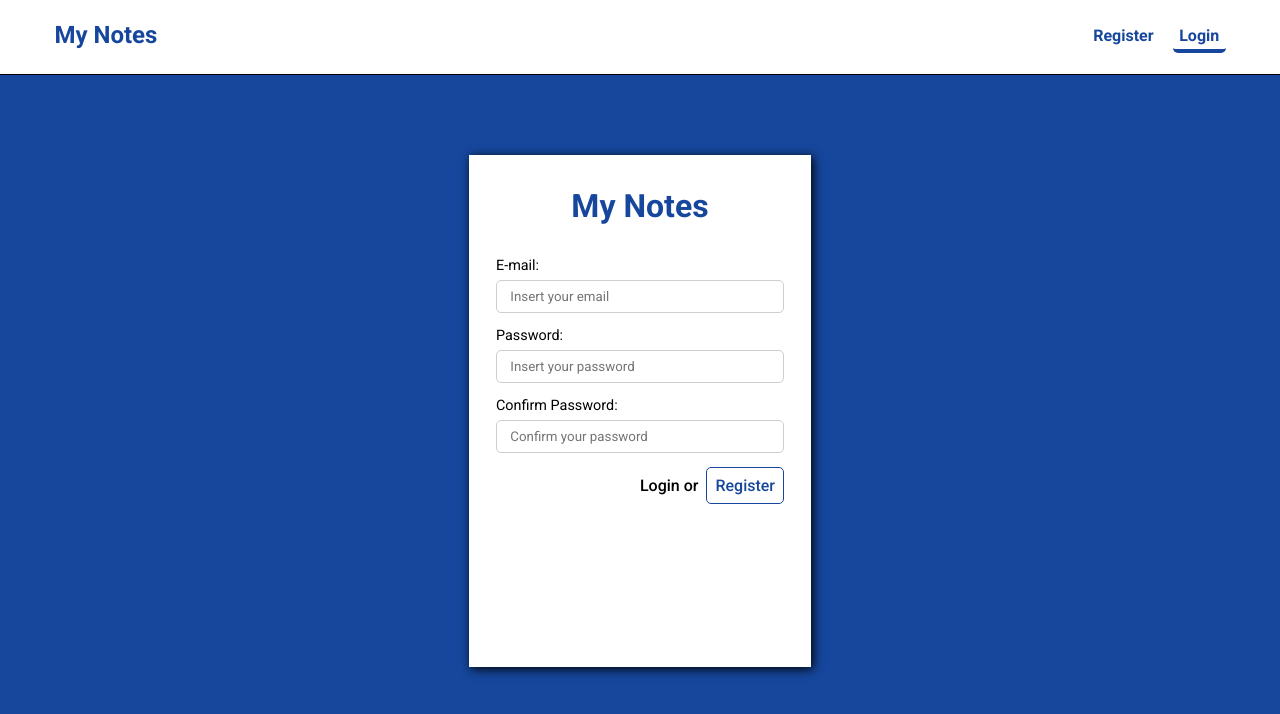
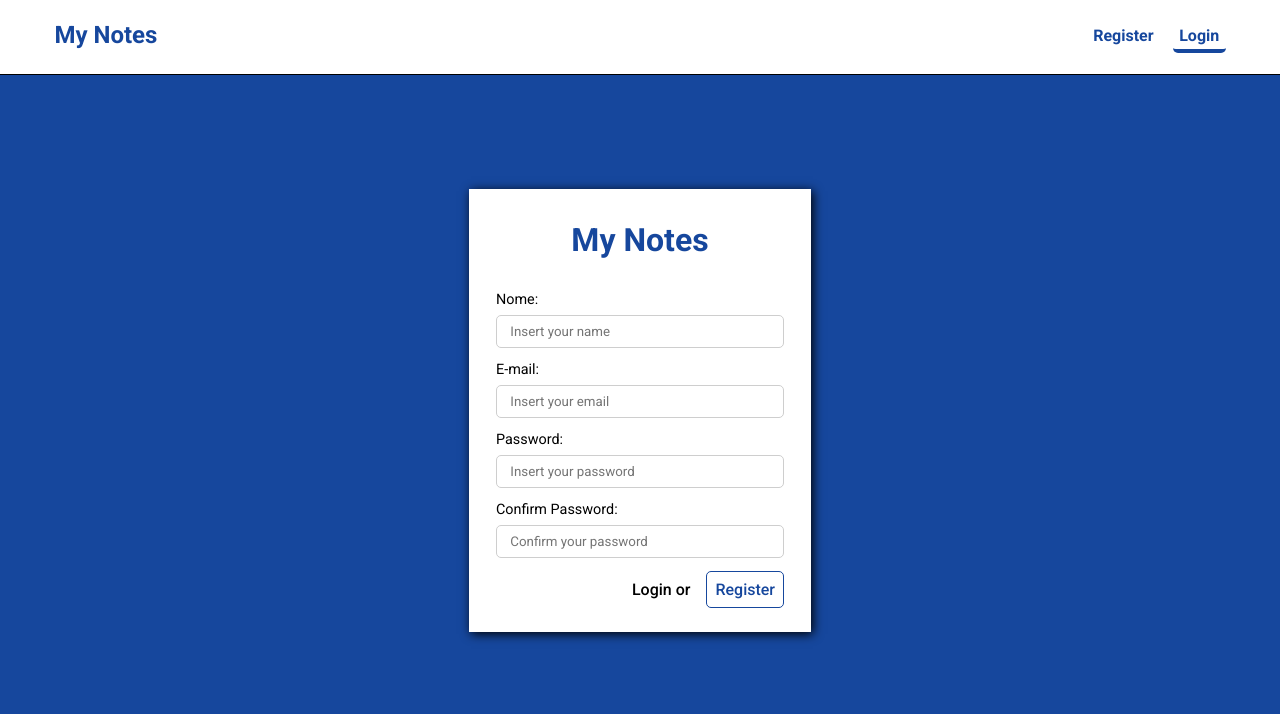
Before and after one commit to fabiopenha/MyNotes, a React (Create React App) app: page /register in a window 1280 px wide. Shown: the top 714 px of the page. Built offline with nearby package versions, Linux system fonts and the light colour scheme.

Commit message:
Criação das funcionalidades Register, Login e e rotas privadas.

```diff
--- a/package.json
+++ b/package.json
@@ -7,6 +7,8 @@
     "@testing-library/react": "^12.1.4",
     "@testing-library/user-event": "^13.5.0",
     "@tinymce/tinymce-react": "^3.13.1",
+    "axios": "^0.26.1",
+    "jsonwebtoken": "^8.5.1",
     "react": "^17.0.2",
     "react-dom": "^17.0.2",
     "react-router-dom": "^6.2.2",
--- a/src/components/button/index.js
+++ b/src/components/button/index.js
@@ -1,7 +1,7 @@
 import styles from '../button/Button.module.css';
 
 const Button = (props) => {
-    return <button className={styles.main_btn}>{props.text}</button>
+    return <button type={props.type} className={styles.main_btn}>{props.text}</button>
 }
 
 export default Button;
--- a/src/components/forms/Input/index.js
+++ b/src/components/forms/Input/index.js
@@ -4,11 +4,12 @@ const Input = (props) => {
     return (
         <div className={styles.input_container}>
             <label htmlFor={props.name}>{props.text}: </label>
-            <input
+            <input  required
                 type={props.type}
                 name={props.name}
                 value={props.value}
                 placeholder={props.placeholder}
+                onChange={props.onChange}
             />
         </div>
     )
--- a/src/components/pages/login/index.js
+++ b/src/components/pages/login/index.js
@@ -1,30 +1,50 @@
+import { useState } from 'react';
 import Input from '../../forms/Input';
-import styles from '../../pages/register/Register.module.css';
+import styles from '../register/Register.module.css';
 
 import Button from '../../../components/button';
-import { Link } from 'react-router-dom';
+import { Link, useNavigate } from 'react-router-dom';
+import UserService from '../../../services/users';
 
 const Login = () => {
+    const [email, setEmail] = useState("");
+    const [password, setPassword] = useState("");
+    const [error, setError] = useState(false);
+    const navigate = useNavigate()
+    const handleSubmit = async (evt) => {
+        evt.preventDefault();
+
+        try {
+            await UserService.login({email: email, password: password});
+            navigate('/notes');
+        } catch (error) {
+            setError(true)
+          }
+    }
     return (
         <div className={styles.register_container}>
             <div className={styles.content}>
                 <p>My Notes</p>
-                <form>
+                <form onSubmit={handleSubmit}>
                     <Input
                         type='email'
                         text= 'E-mail'
                         name='email'
                         placeholder='Insert your email'
+                        onChange={e => setEmail(e.target.value)}
                     />
                     <Input
                         type='password'
                         text= 'Password'
                         name='password'
                         placeholder='Insert your password'
+                        onChange={e => setPassword(e.target.value)}
                     />
+                    { error &&
+                        <div className={styles.formError}>Email or password invalid</div>}
                     <div className={styles.btn_container}>
                         <span><Link to='/login'>Create an account or</Link></span>
-                        <Link to='/notes'><Button text='Login' /></Link>
+                        <Button type='submit' text='Login' />
                     </div>
                 </form>
             </div>
--- a/src/components/pages/register/Register.module.css
+++ b/src/components/pages/register/Register.module.css
@@ -9,12 +9,12 @@
 
 .register_container .content {
     width: 30%;
-    height: 80%;
     display: flex;
     flex-direction: column;
     align-items: center;
     background-color: white;
     box-shadow: 2px 2px 10px;
+    padding-bottom: 1.5em;
 }
 
 .register_container p {
@@ -22,6 +22,11 @@
     font-size: 2em;
     font-weight: bold;
     padding: 1em 0em;
+}
+
+.register_container .formError{
+    color: red;
+    font-size: .8em;
 }
 
 .register_container .btn_container {
@@ -34,6 +39,6 @@
 .register_container span, a {
     color: black;
     text-decoration: none;
-    padding-left: .5em;
+    padding-right: .5em;
     font-weight: 500;
 }
--- a/src/components/pages/register/index.js
+++ b/src/components/pages/register/index.js
@@ -1,36 +1,75 @@
+import { useState, useEffect} from 'react';
 import Input from '../../forms/Input';
-import styles from '../../pages/register/Register.module.css';
+import styles from '../register/Register.module.css';
 
-import Button from '../../../components/button';
-import { Link } from 'react-router-dom';
+import Button from '../../button';
+import { Link, useNavigate } from 'react-router-dom';
+import UserService from '../../../services/users';
 
 const Register = () => {
+    const [name, setName] = useState("");
+    const [password, setPassword] = useState("");
+    const [confirmPassword, setConfirmPassword] = useState("");
+    const [email, setEmail] = useState("");
+    const [error, setError] = useState(false);
+    const navigate = useNavigate()
+
+    const handleSubmit = async (evt) => {
+        evt.preventDefault();
+
+        try {
+                const user = await UserService.register({
+                    name: name,
+                    email: email,
+                    password: password,
+                    confirmPassword: confirmPassword
+                });
+                navigate('/login');
+               } catch (error) {
+                setError(true)
+               }
+    }
+
     return (
         <div className={styles.register_container}>
             <div className={styles.content}>
                 <p>My Notes</p>
-                <form>
+                <form onSubmit={handleSubmit}>
+                    <Input
+                        type='name'
+                        text= 'Nome'
+                        name='email'
+                        placeholder='Insert your name'
+                        onChange={e => setName(e.target.value)}
+                    />
+
                     <Input
                         type='email'
                         text= 'E-mail'
                         name='email'
                         placeholder='Insert your email'
+                        onChange={e => setEmail(e.target.value)}
                     />
+
                     <Input
                         type='password'
                         text= 'Password'
                         name='password'
                         placeholder='Insert your password'
+                        onChange={e => setPassword(e.target.value)}
                     />
                     <Input
                         type='password'
                         text= 'Confirm Password'
-                        name='confirmpassword'
+                        name='confirmPassword'
                         placeholder='Confirm your password'
+                        onChange={e => setConfirmPassword(e.target.value)}
                     />
+                    { error &&
+                        <div className={styles.formError}>Email or password invalid</div>}
                     <div className={styles.btn_container}>
                         <span><Link to='/login'>Login or</Link></span>
-                        <Link to='/notes'><Button text='Register'/></Link>
+                            <Button type='submit' text='Register'/>
                     </div>
                 </form>
             </div>
--- /dev/null
+++ b/src/components/routes/PrivateRouter/index.js
@@ -0,0 +1,9 @@
+import { Navigate } from 'react-router-dom'
+
+const PrivateRouter = ({children}) => {
+    const auth = false;
+
+    return auth ? children : <Navigate to='/login' />
+}
+
+export default PrivateRouter;
--- a/src/components/routes/index.js
+++ b/src/components/routes/index.js
@@ -5,6 +5,7 @@ import Container from '../container';
 import Register from "../pages/register";
 import Login from '../pages/login';
 import Notes from '../pages/notes';
+import PrivateRouter from "./PrivateRouter";
 
 const RouterBrowser = () => {
     return (
@@ -19,7 +20,7 @@ const RouterBrowser = () => {
             </Routes>
         </Container>
         <Routes>
-            <Route path='/notes' element={<Notes />} />
+            <Route path='/notes' element={<PrivateRouter><Notes /></PrivateRouter>} />
         </Routes>
   </BrowserRouter>
     )
--- /dev/null
+++ b/src/services/api.js
@@ -0,0 +1,5 @@
+import axios from 'axios';
+
+const Api = axios.create({baseURL: "http://localhost:3001"})
+
+export default Api;
--- /dev/null
+++ b/src/services/users.js
@@ -0,0 +1,12 @@
+import Api from "./api";
+
+const UserService = {
+    register: (params) => Api.post('users/register', params),
+    login: async (params) =>{
+        const response = await Api.post('users/login', params)
+        localStorage.setItem('user', JSON.stringify(response.data.user))
+        localStorage.setItem('token', response.data.token);
+    },
+}
+
+export default UserService;
```
Also changed, not shown: 1 other file (tests, documents, lock files or other folders).
